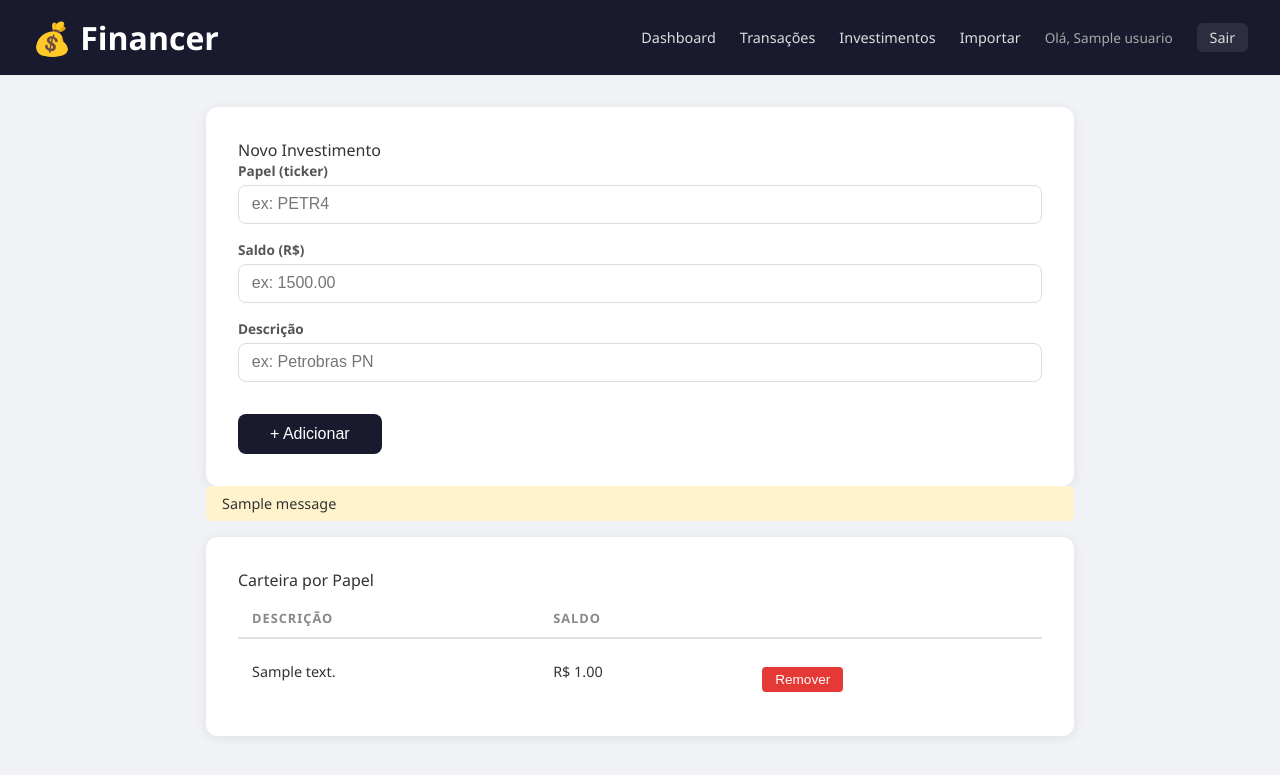
After one commit to wallingson12/Financer, a Flask app: page /investimentos in a window 1280 px wide. The commit adds this page. Shown: the top 775 px of the page. Run offline with Flask 3, Linux system fonts and the light colour scheme; a user stored in the database is signed in; tables that the repository leaves empty hold one stand-in row (values such as "Sample post"); one stand-in notice (Sample message) is shown.

Commit message:
Criei a classe InvestimentoRepository, sua tabela e metodos CRUD

```diff
--- a/app.py
+++ b/app.py
@@ -12,8 +12,7 @@ from flask_login import (
 
 from services.conta_service import ContaService
 from infrastructure.database import criar_tabelas
-from repositories.repository import UsuarioRepository, ContaRepository
-
+from repositories.repository import UsuarioRepository, ContaRepository, InvestimentoRepository
 
 def create_app() -> Flask:
     app = Flask(__name__)
@@ -25,6 +24,7 @@ def create_app() -> Flask:
     usuario_repo = UsuarioRepository()
     conta_repo = ContaRepository()
     conta_service = ContaService(conta_repo)
+    investimento_repo = InvestimentoRepository()
 
     @login_manager.user_loader
     def load_user(user_id):
@@ -155,8 +155,35 @@ def create_app() -> Flask:
 
         return redirect(url_for('transacoes'))
 
+    @app.route('/investimentos')
+    @login_required
+    def investimentos():
+        dados = investimento_repo.buscar_por_usuario(current_user.id)
+        return render_template('investimentos.html', investimentos=dados)
+
+    @app.route('/investimentos/salvar', methods=['POST'])
+    @login_required
+    def salvar_investimento():
+        papel = request.form.get('papel')
+        saldo = request.form.get('saldo')
+        descricao = request.form.get('descricao', 'Sem descrição')
+
+        if not papel or not saldo:
+            flash('Preencha todos os campos obrigatórios.', 'erro')
+            return redirect(url_for('investimentos'))
+
+        investimento_repo.salvar(current_user.id, float(saldo), papel, descricao)
+        flash('Investimento salvo com sucesso!', 'sucesso')
+        return redirect(url_for('investimentos'))
+
+    @app.route('/investimentos/remover/<int:investimento_id>', methods=['POST'])
+    @login_required
+    def remover_investimento(investimento_id):
+        investimento_repo.remover(investimento_id, current_user.id)
+        flash('Investimento removido.', 'sucesso')
+        return redirect(url_for('investimentos'))
+
     return app
-
 
 if __name__ == '__main__':
     app = create_app()
--- a/db.py
+++ b/db.py
@@ -13,11 +13,11 @@ df_transacoes = pd.read_sql_query("SELECT * FROM transacoes", conn)
 # Ler tabela de saldos mensais
 df_saldos = pd.read_sql_query("SELECT * FROM saldos_mensais", conn)
 
-conn.close()
-
 # Mostrar
 print("Transações:")
 print(df_transacoes)
 
 print("\nSaldos mensais:")
 print(df_saldos)
+
+conn.close()
--- a/infrastructure/database.py
+++ b/infrastructure/database.py
@@ -45,4 +45,17 @@ def criar_tabelas():
         )
     """)
     conn.commit()
+
+    # Tabela de Investimentos
+    conn.execute("PRAGMA foreign_keys = ON")
+    conn.execute("""
+        CREATE TABLE IF NOT EXISTS investimentos (
+            id INTEGER PRIMARY KEY AUTOINCREMENT,
+            usuario_id INTEGER NOT NULL UNIQUE,         -- Referência ao usuário dono do investimento
+            saldo REAL NOT NULL DEFAULT 0.0,            -- Saldo total: soma de créditos - débitos
+            descricao TEXT DEFAULT 'Sem descrição',     -- Descrição do papel/investimento
+            FOREIGN KEY (usuario_id) REFERENCES usuarios(id)
+        )
+    """)
+    conn.commit()
     conn.close()
--- a/models/main.py
+++ b/models/main.py
@@ -7,6 +7,9 @@ class Conta:
         self.nome = nome
         self.numero = numero
         self.saldos_mensais = pd.DataFrame()
+
+        if self.nome is not None and not isinstance(self.nome, str):
+            raise TypeError("nome deve ser uma string")
 
     @staticmethod
     def validar_numero(numero: str) -> bool:
--- a/repositories/repository.py
+++ b/repositories/repository.py
@@ -160,3 +160,49 @@ class ContaRepository:
         conn.commit()
         conn.close()
         return qtd_atualizada
+
+class InvestimentoRepository:
+
+    def buscar_por_usuario(self, usuario_id):
+        conn = get_connection()
+        rows = conn.execute("""
+            SELECT id, usuario_id, saldo, descricao
+            FROM investimentos
+            WHERE usuario_id = ?
+        """, (usuario_id,)).fetchall()
+        conn.close()
+        return [dict(row) for row in rows]
+
+    def salvar(self, usuario_id, saldo, papel, descricao='Sem descrição'):
+        conn = get_connection()
+        conn.execute("""
+            INSERT INTO investimentos (usuario_id, saldo, descricao)
+            VALUES (?, ?, ?)
+            ON CONFLICT(usuario_id) DO UPDATE SET
+                saldo = excluded.saldo,
+                descricao = excluded.descricao
+        """,
+        (usuario_id, saldo, descricao))
+        conn.commit()
+        conn.close()
+
+    def buscar_por_usuario(self, usuario_id):
+        conn = get_connection()
+        rows = conn.execute("""
+            SELECT id, usuario_id, saldo, descricao
+            FROM investimentos
+            WHERE usuario_id = ?
+            """,
+        (usuario_id,)).fetchall()
+        conn.close()
+        return [dict(row) for row in rows]
+
+    def remover(self, investimento_id, usuario_id):
+        conn = get_connection()
+        conn.execute("""
+            DELETE FROM investimentos
+            WHERE id = ? AND usuario_id = ?
+            """,
+        (investimento_id, usuario_id))
+        conn.commit()
+        conn.close()
--- a/static/css/style.css
+++ b/static/css/style.css
@@ -194,3 +194,17 @@ button:hover {
     align-items: center;
     gap: 1rem;
 }
+
+.btn-remover {
+    padding: 0.3rem 0.8rem;
+    font-size: 0.85rem;
+    background: #e53935;
+    color: #ffffff;
+    border: none;
+    border-radius: 4px;
+    cursor: pointer;
+}
+
+.btn-remover:hover {
+    background: #b71c1c;
+}
--- a/templates/base.html
+++ b/templates/base.html
@@ -14,6 +14,7 @@
             <nav>
                 <a href="/">Dashboard</a>
                 <a href="/transacoes">Transações</a>
+                <a href="/investimentos">Investimentos</a>
                 <a href="/importar">Importar</a>
                 <span>Olá, {{ current_user.nome }}</span>
                 <a href="/logout" class="btn-logout">Sair</a>
--- /dev/null
+++ b/templates/investimentos.html
@@ -0,0 +1,102 @@
+{% extends "base.html" %}
+
+{% block content %}
+<div class="container">
+
+  <div class="card">
+    <p class="card-title">Novo Investimento</p>
+    <form action="/investimentos/salvar" method="POST">
+      <div class="form-grid">
+        <div class="form-group">
+          <label>Papel (ticker)</label>
+          <input type="text" name="papel" placeholder="ex: PETR4" required/>
+        </div>
+        <div class="form-group">
+          <label>Saldo (R$)</label>
+          <input type="number" name="saldo" placeholder="ex: 1500.00" step="0.01" required/>
+        </div>
+        <div class="form-group full">
+          <label>Descrição</label>
+          <input type="text" name="descricao" placeholder="ex: Petrobras PN"/>
+        </div>
+      </div>
+      <div style="margin-top:16px">
+        <button type="submit">+ Adicionar</button>
+      </div>
+    </form>
+  </div>
+
+  {% with messages = get_flashed_messages(with_categories=true) %}
+    {% if messages %}
+      {% for category, message in messages %}
+        <div class="flash {{ category }}">{{ message }}</div>
+      {% endfor %}
+    {% endif %}
+  {% endwith %}
+
+  <div class="card">
+    <p class="card-title">Carteira por Papel</p>
+
+    {% if investimentos %}
+    <table class="tabela-investimentos">
+      <thead>
+        <tr>
+          <th>Descrição</th>
+          <th>Saldo</th>
+          <th></th>
+        </tr>
+      </thead>
+      <tbody>
+        {% for inv in investimentos %}
+        <tr>
+          <td>{{ inv.descricao }}</td>
+          <td>R$ {{ "%.2f"|format(inv.saldo) }}</td>
+          <td>
+            <form action="/investimentos/remover/{{ inv.id }}" method="POST">
+            <button type="submit" class="btn-remover">Remover</button>
+            </form>
+          </td>
+        </tr>
+        {% endfor %}
+      </tbody>
+    </table>
+    {% else %}
+      <p style="color: #888; text-align: center; padding: 24px 0;">Nenhum investimento cadastrado.</p>
+    {% endif %}
+  </div>
+
+</div>
+
+<style>
+  .tabela-investimentos {
+    width: 100%;
+    border-collapse: collapse;
+    margin-top: 8px;
+  }
+
+  .tabela-investimentos th {
+    text-align: left;
+    padding: 10px 14px;
+    font-size: 0.8rem;
+    text-transform: uppercase;
+    letter-spacing: 1px;
+    border-bottom: 2px solid #e0e0e0;
+    color: #888;
+  }
+
+  .tabela-investimentos td {
+    padding: 12px 14px;
+    border-bottom: 1px solid #f0f0f0;
+    font-size: 0.9rem;
+    vertical-align: middle;
+  }
+
+  .tabela-investimentos tr:last-child td {
+    border-bottom: none;
+  }
+
+  .tabela-investimentos tr:hover td {
+    background: #fafafa;
+  }
+</style>
+{% endblock %}
```
Also changed, not shown: services/conta_service.py (+32 -7 lines), templates/dashboard.html (+34 -5 lines), templates/transacoes.html (+27 -13 lines), 2 other files.
